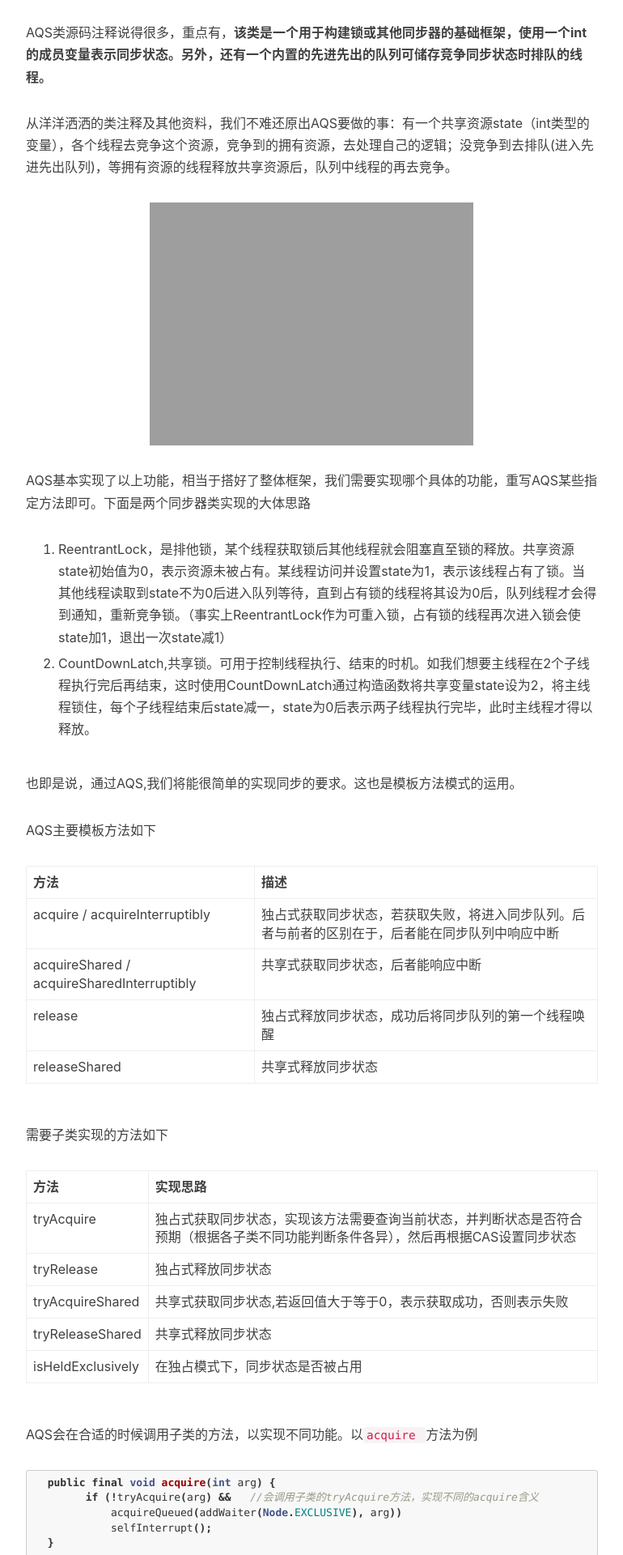
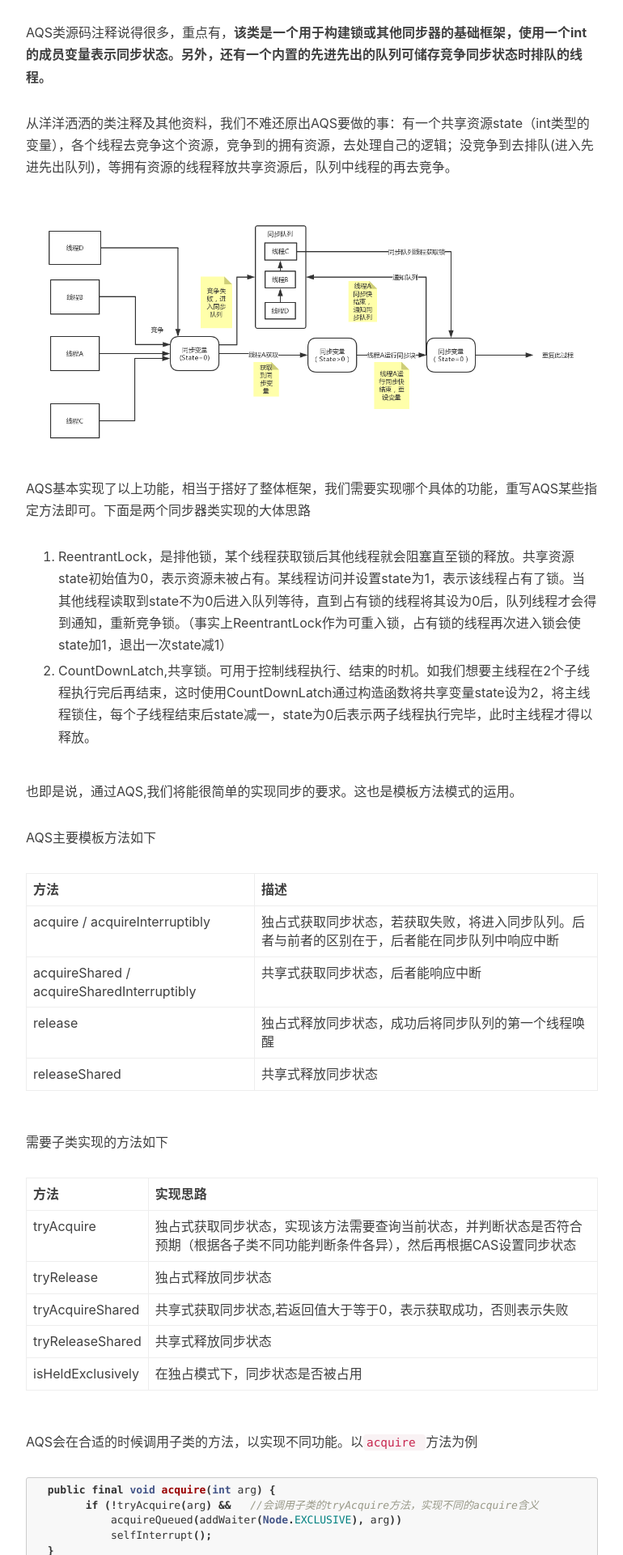
Before and after one commit to wangtonghe/wangtonghe.github.io, a Jekyll site: the page built from _posts/2017-12-10-AQS整体讲解.md, in a window 1280 px wide. Shown: the part 1110-3030 px from the top of the page at 81% size, without its empty margins (233-1003 px from the left). Built offline with Jekyll 4.4.1, drawn with Linux system fonts in a browser that asks for light colours; nearby versions of some CDN libraries; comment, search, counter and statistics services are not loaded.

Commit message:
修改图片

```diff
--- a/_posts/2017-12-10-AQS整体讲解.md
+++ b/_posts/2017-12-10-AQS整体讲解.md
@@ -30,7 +30,7 @@ AQS类源码注释说得很多，重点有，**该类是一个用于构建锁或
 
 从洋洋洒洒的类注释及其他资料，我们不难还原出AQS要做的事：有一个共享资源state（int类型的变量），各个线程去竞争这个资源，竞争到的拥有资源，去处理自己的逻辑；没竞争到去排队(进入先进先出队列)，等拥有资源的线程释放共享资源后，队列中线程的再去竞争。
 
-![](http://blog.wthfeng.com/img/posts/java/thread/aqs-status.jpg)
+![](http://blog.wthfeng.com/img/posts/java/thread/aqs-status.png)
 
 
 
```
